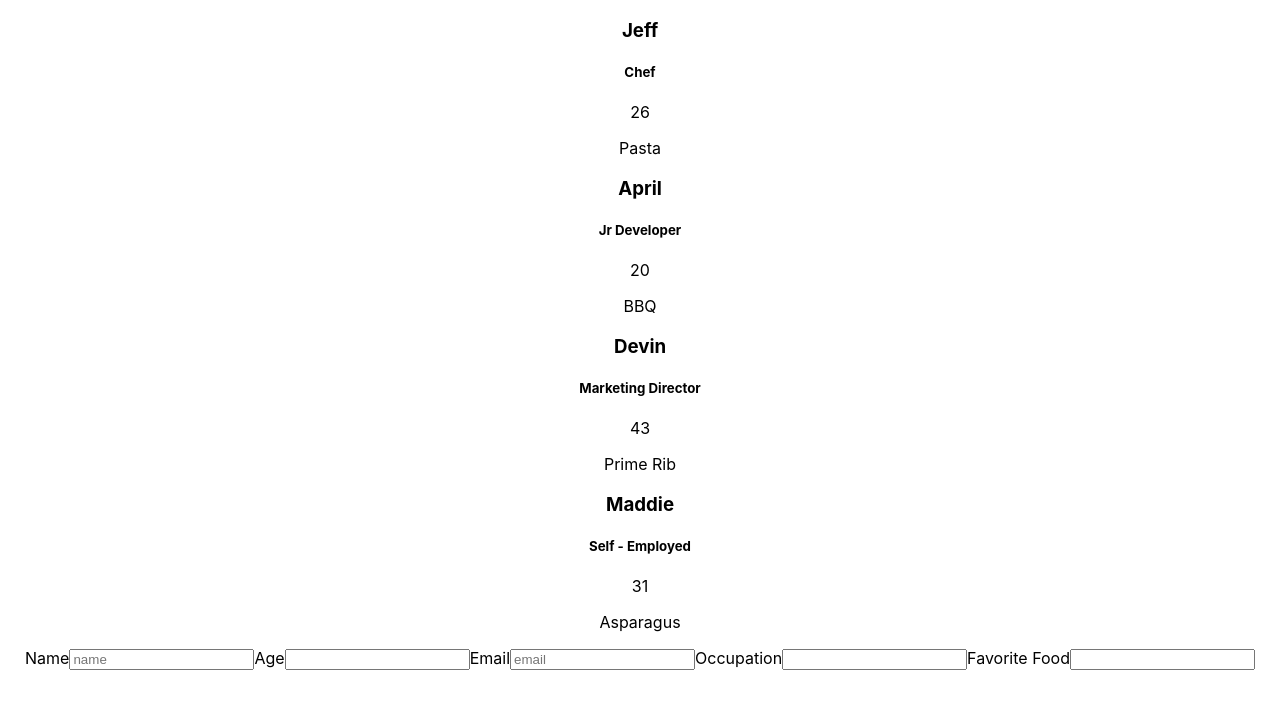
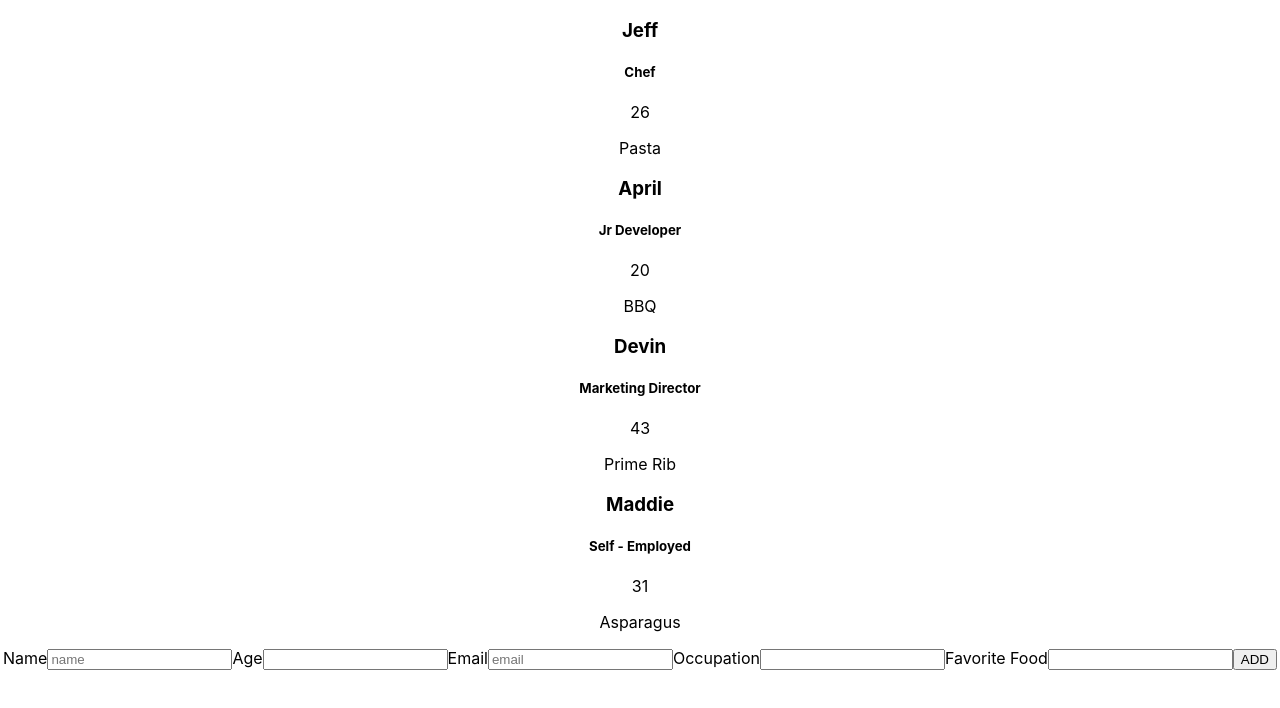
Before and after one commit to bloominstituteoftechnology/team-builder, a React (Create React App) app in the folder team-builder/: page / in a window 1280 px wide. Shown: the top 708 px of the page. Built offline with nearby package versions, Linux system fonts and the light colour scheme.

Commit message:
On submit add that calls add member function from props

```diff
--- a/team-builder/src/App.js
+++ b/team-builder/src/App.js
@@ -22,7 +22,7 @@ function App() {
   ]);
 
   const addMember = (e) => {
-
+    console.log(e)
   }
   return (
     <div className="App">
--- a/team-builder/src/components/Form.jsx
+++ b/team-builder/src/components/Form.jsx
@@ -11,8 +11,12 @@ const Form = props => {
   const changeHandler = e => {
     setFormState({ ...formState, [e.target.name]: e.target.value });
   };
+  const addMember = e => {
+      e.preventDefault()
+      props.addMember(formState)
+  }
   return (
-    <form>
+    <form onSubmit={addMember}>
       <label>Name</label>
       <input
         type="text"
@@ -50,6 +54,7 @@ const Form = props => {
         value={formState.favFood}
         name="favFood"
       />
+      <button>ADD</button>
     </form>
   );
 };
```
